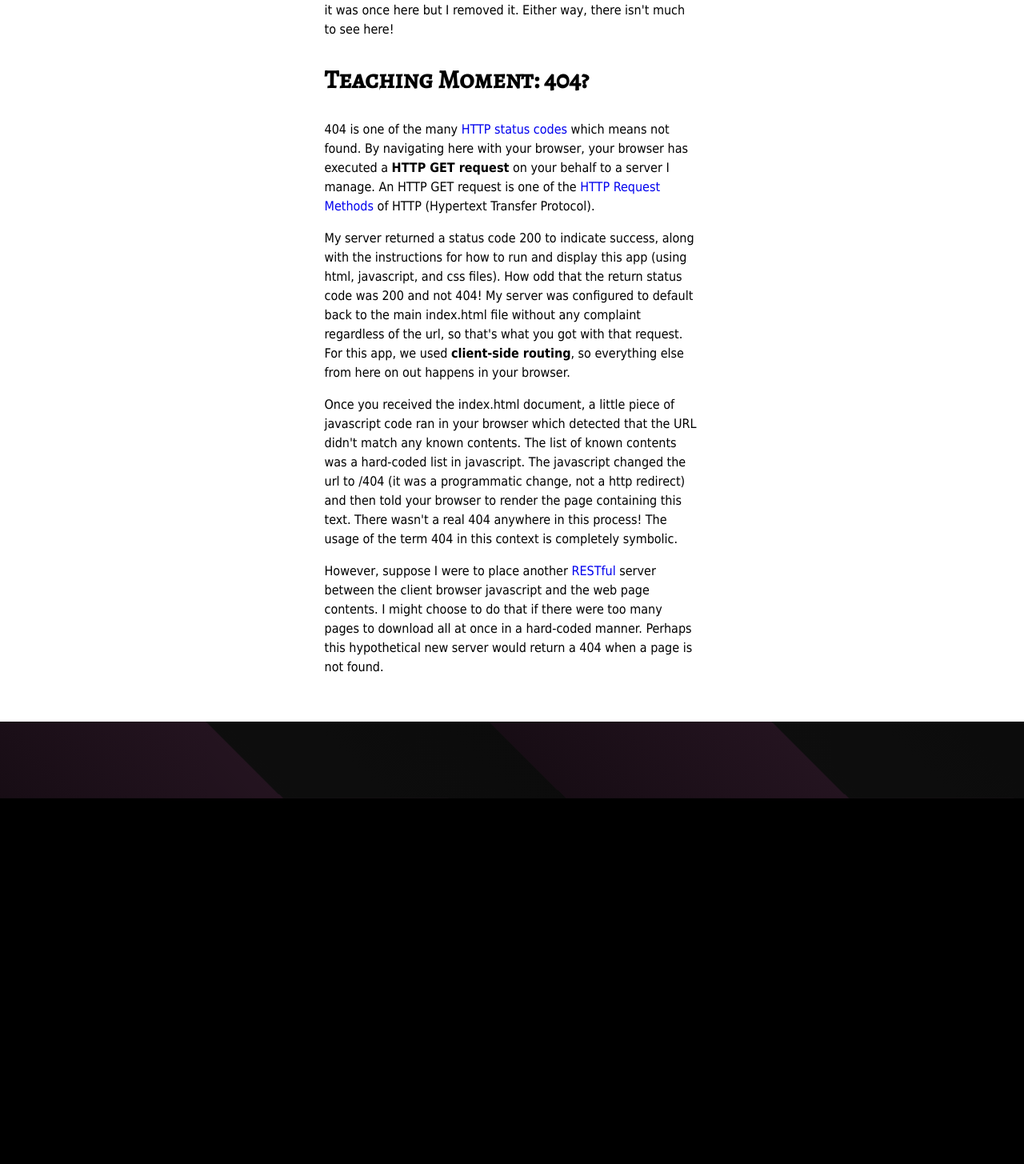
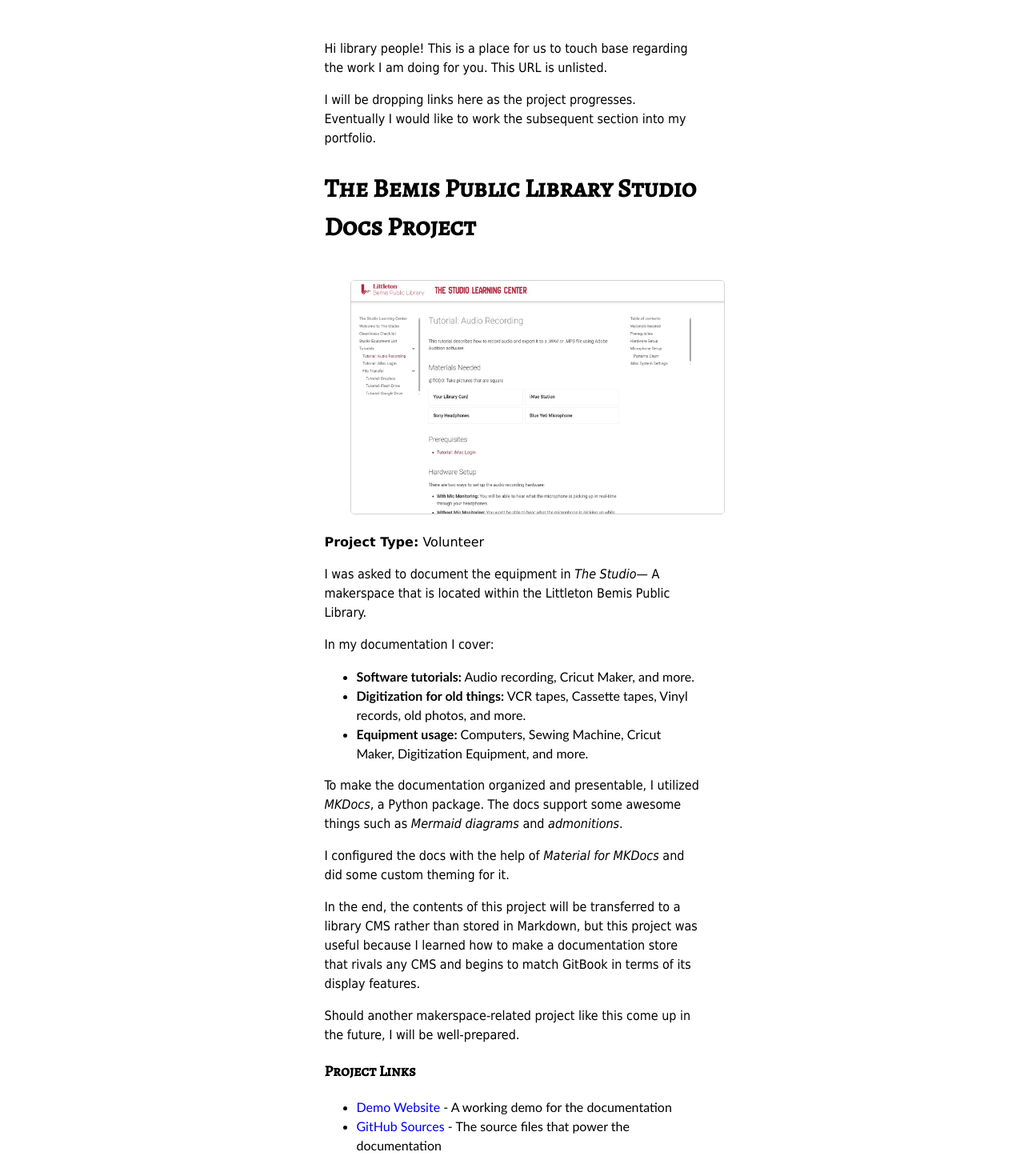
Before and after one commit to chworthey/cs-studio-site, a React (Vite) app: page /bemis in a window 1280 px wide. Before the commit this address led to /404. Shown: the part 295-1750 px from the top of the page at 80% size. Before the commit the page ends 1293 px from the top, so only its background shows below. Built offline with nearby package versions, Linux system fonts and the light colour scheme; a web font is replaced by a local one.

Commit message:
Added bemis page

```diff
--- a/src/main/components/App.tsx
+++ b/src/main/components/App.tsx
@@ -13,6 +13,7 @@ import { PropsWithChildren, useEffect, useRef, useState } from "react";
 import { NotFound } from "./NotFound";
 import { SchedulePage } from "./Schedule";
 import { ProjectsPage } from "./ProjectsPage";
+import { BemisPage } from "./BemisPage";
 // import { Warning } from "./Warning";
 
 function isTouchScreen() {
@@ -71,6 +72,10 @@ export function App() {
         element: <ProjectsPage MenuItems={MenuItems}/>
       },
       {
+        path: '/bemis',
+        element: <BemisPage MenuItems={MenuItems}/>
+      },
+      {
         path: '/articles',
         element: <ArticlesPage MenuItems={MenuItems} Articles={Articles.map(a => ({
             Title: a.Title,
--- /dev/null
+++ b/src/main/components/BemisPage.tsx
@@ -0,0 +1,61 @@
+import { IMenuItem } from "../types/IMenuItem";
+import { PageLayout } from "./PageLayout";
+
+interface IProjectsPageProps {
+  MenuItems: IMenuItem[];
+}
+
+export function BemisPage(props: IProjectsPageProps) {
+  return (
+    <PageLayout MenuItems={props.MenuItems}>
+      <h1>Littleton Bemis Public Library</h1>
+      <p>
+        Hi library people! This is a place for us to touch base regarding the work I am doing for you. This URL is unlisted.
+      </p>
+      <p>
+        I will be dropping links here as the project progresses. Eventually I would like to work the subsequent section into my portfolio.
+      </p>
+      <h2>The Bemis Public Library Studio Docs Project</h2>
+      <div>
+        <a href="https://gray-stone-085c4c510.5.azurestaticapps.net/" target="_blank"><img className="project-thumbnail" src="/bemis-studio-docs.webp"/></a>
+      </div>
+      <div>
+        <b>Project Type:</b> Volunteer
+      </div>
+      <div>
+        <p>
+          I was asked to document the equipment in <em>The Studio</em>&#8212; A makerspace that is located within the Littleton Bemis Public Library.
+        </p>
+        <p>
+          In my documentation I cover:
+        </p>
+        <ul>
+          <li><b>Software tutorials:</b> Audio recording, Cricut Maker, and more.</li>
+          <li><b>Digitization for old things:</b> VCR tapes, Cassette tapes, Vinyl records, old photos, and more.</li>
+          <li><b>Equipment usage:</b> Computers, Sewing Machine, Cricut Maker, Digitization Equipment, and more.</li>
+        </ul>
+        <p>
+          To make the documentation organized and presentable, I utilized <em>MKDocs</em>, a Python package. The docs support some awesome things such as <em>Mermaid diagrams</em> and <em>admonitions</em>.
+        </p>
+        <p>
+          I configured the docs with the help of <em>Material for MKDocs</em> and did some custom theming for it.
+        </p>
+        <p>
+          In the end, the contents of this project will be transferred to a library CMS rather than stored in Markdown, but this project was useful because I learned how to make a documentation store that rivals any CMS and begins to match GitBook in terms of its display features.
+        </p>
+        <p>
+          Should another makerspace-related project like this come up in the future, I will be well-prepared.
+        </p>
+      </div>
+      <h3>Project Links</h3>
+      <ul>
+        <li>
+          <a href="https://gray-stone-085c4c510.5.azurestaticapps.net/" target="_blank">Demo Website</a> - A working demo for the documentation
+        </li>
+        <li>
+          <a href="https://github.com/chworthey/bemis-public-library-studio-docs" target="_blank">GitHub Sources</a> - The source files that power the documentation
+        </li>
+      </ul>
+    </PageLayout>
+  );
+};
--- a/src/main/styles/App.css
+++ b/src/main/styles/App.css
@@ -954,3 +954,11 @@ html, body {
 .div__warning-text {
   font-weight: 400;
 }
+
+.project-thumbnail {
+  margin: 1em 2em;
+  border-style: solid;
+  border-radius: 5px;
+  border-width: 1px;
+  border-color: lightgray;
+}
```
Also changed, not shown: public/bemis-studio-docs.webp (added).
